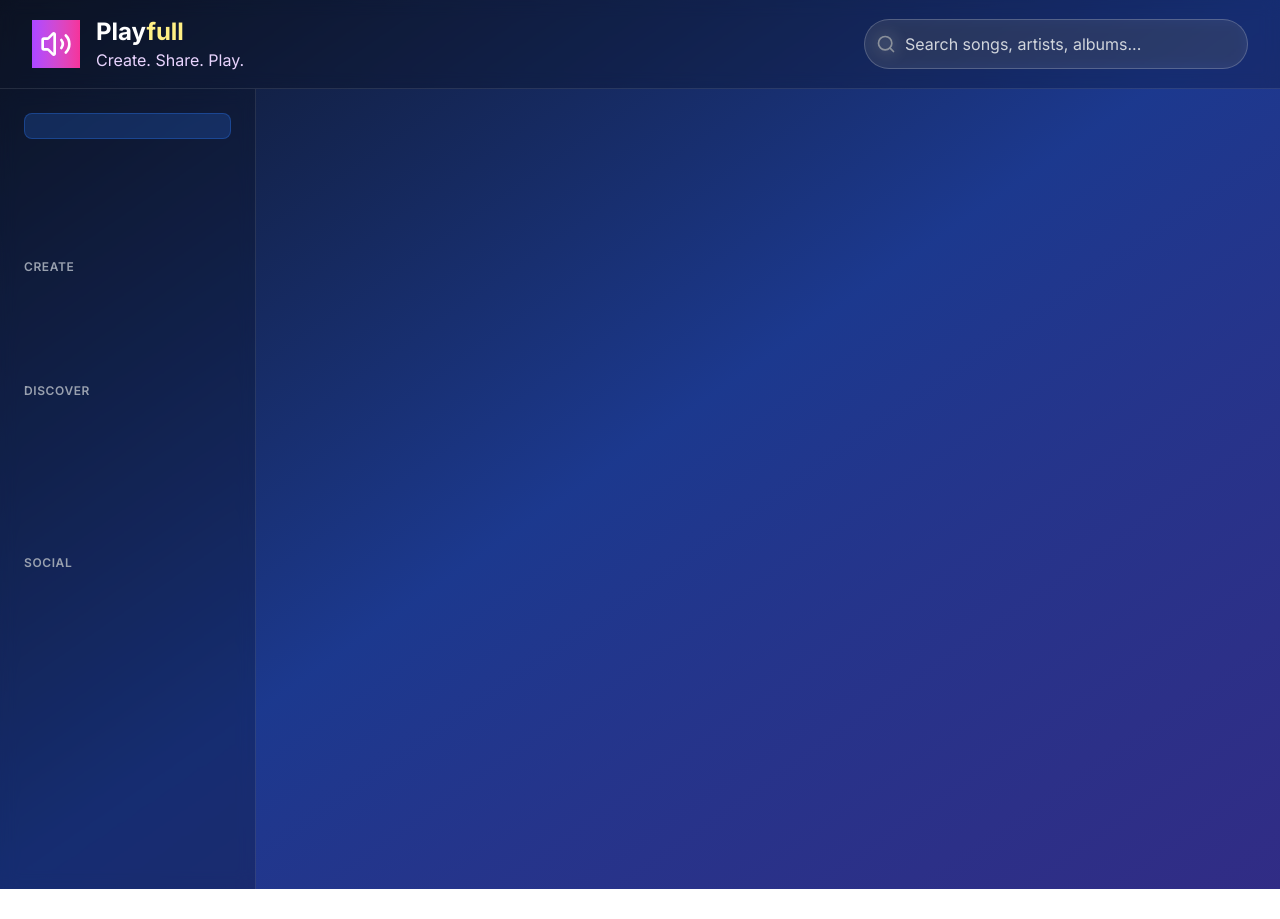
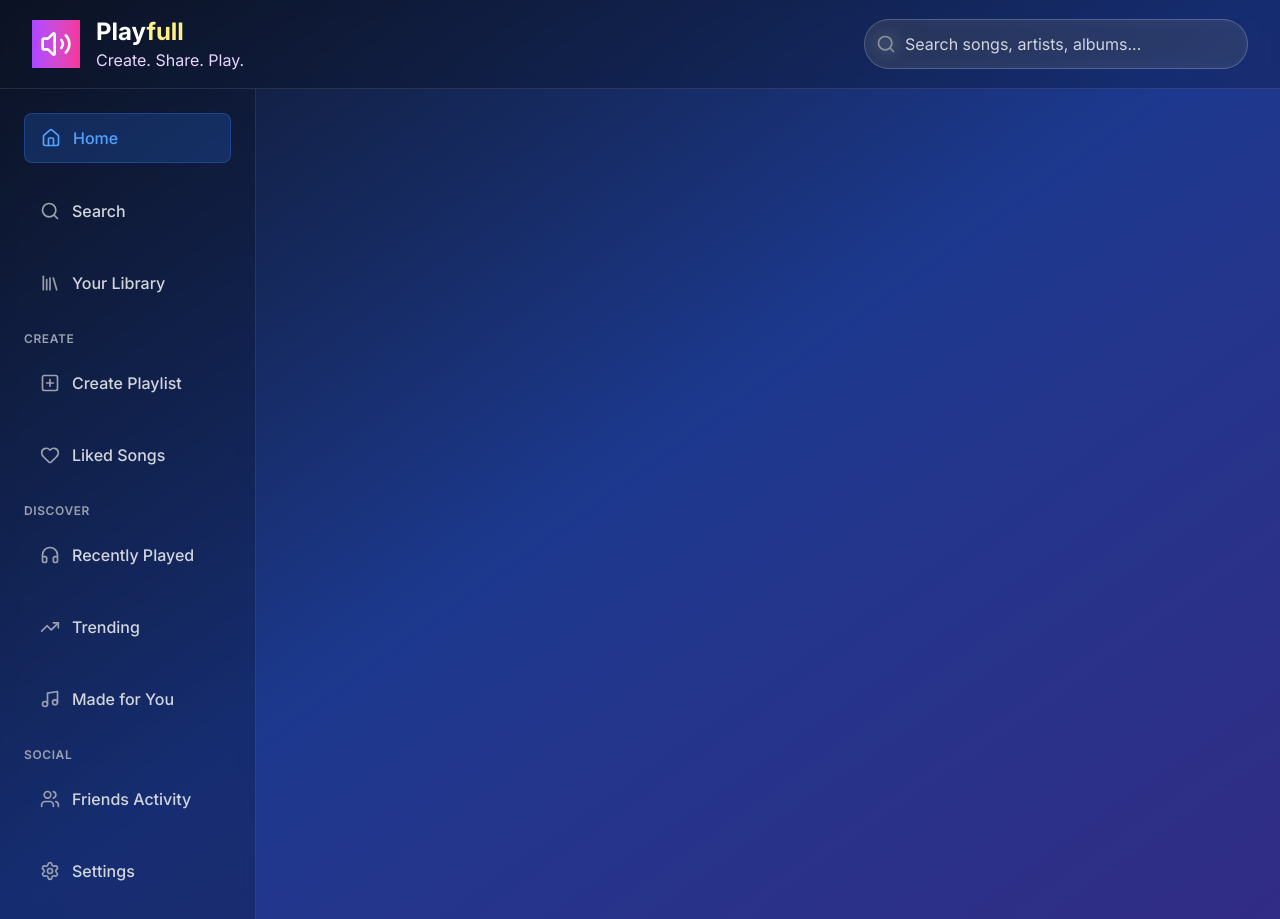
Before and after one commit to HenryHYeary/playfull, a Next.js app: page / in a window 1280 px wide. Before the commit the page ends 889 px from the top, so only its background shows below. Built offline with nearby package versions, Linux system fonts and the light colour scheme.

Commit message:
Finish Navigation component.

```diff
--- a/src/components/Navigation.tsx
+++ b/src/components/Navigation.tsx
@@ -50,7 +50,10 @@ export default function Navigation() {
                     ? "bg-blue-500/20 text-blue-400 border border-blue-500/30"
                     : "text-gray-300 hover:text-white hover:bg-white/5"
                 }`}
-              />
+              >
+                <item.icon className={`h-5 w-5 ${isActive ? "text-blue-400" : "text-gray-400 group-hover:text-white"}`} />
+                <span className='font-medium'>{item.label}</span>
+              </Link>
             </div>
           )
         })}
```
